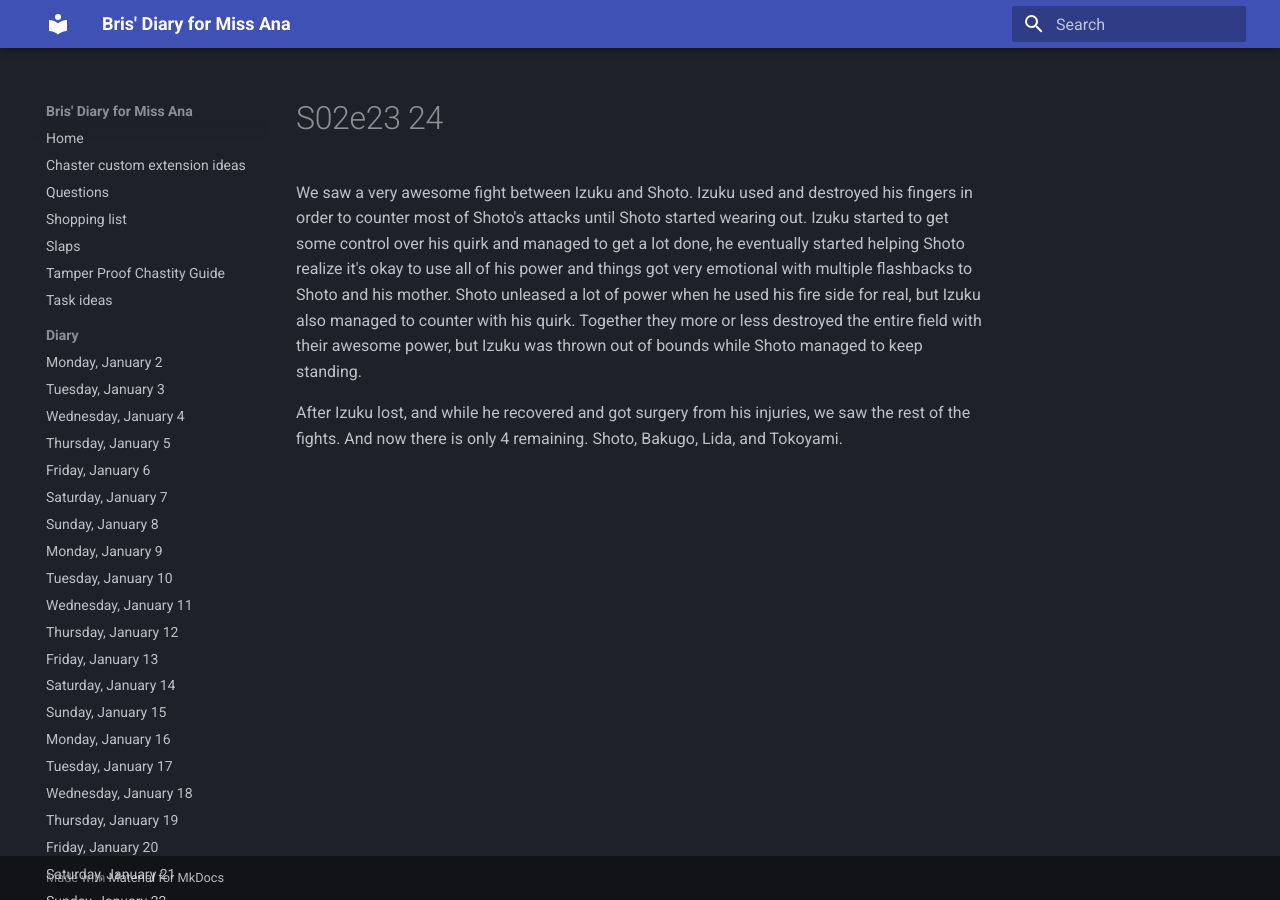
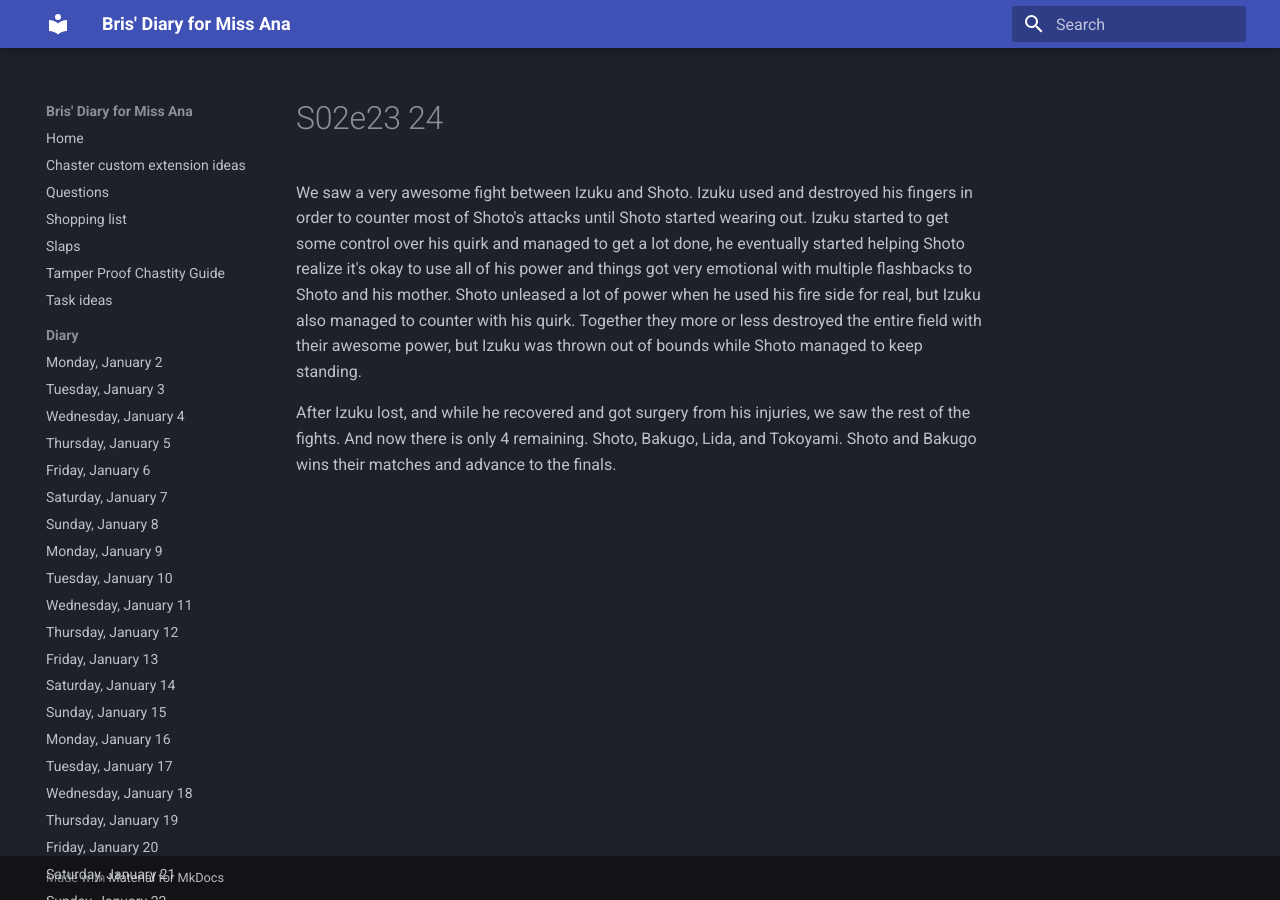
Before and after one commit to bris00/DFMA, an MkDocs documentation site: the page built from diary/Series/My Hero Academia/s02e23-24.md, in a window 1280 px wide. Built offline with MkDocs 1.6.1 and Material for MkDocs 9.7.7, drawn with Linux system fonts in a browser that asks for light colours.

Commit message:
vault backup: 2023-02-13 19:22:40
Affected files:
diary/.obsidian/workspace.json
diary/Series/My Hero Academia/s02e23-24.md
diary/Series/My Hero Academia/s02e25.md

```diff
--- a/diary/Series/My Hero Academia/s02e23-24.md
+++ b/diary/Series/My Hero Academia/s02e23-24.md
@@ -1,3 +1,3 @@
 We saw a very awesome fight between Izuku and Shoto. Izuku used and destroyed his fingers in order to counter most of Shoto's attacks until Shoto started wearing out. Izuku started to get some control over his quirk and managed to get a lot done, he eventually started helping Shoto realize it's okay to use all of his power and things got very emotional with multiple flashbacks to Shoto and his mother. Shoto unleased a lot of power when he used his fire side for real, but Izuku also managed to counter with his quirk. Together they more or less destroyed the entire field with their awesome power, but Izuku was thrown out of bounds while Shoto managed to keep standing.
 
-After Izuku lost, and while he recovered and got surgery from his injuries, we saw the rest of the fights. And now there is only 4 remaining. Shoto, Bakugo, Lida, and Tokoyami.
+After Izuku lost, and while he recovered and got surgery from his injuries, we saw the rest of the fights. And now there is only 4 remaining. Shoto, Bakugo, Lida, and Tokoyami. Shoto and Bakugo wins their matches and advance to the finals.
```
Also changed, not shown: diary/Series/My Hero Academia/s02e25.md (added, +1 -0 lines), 1 other file.
